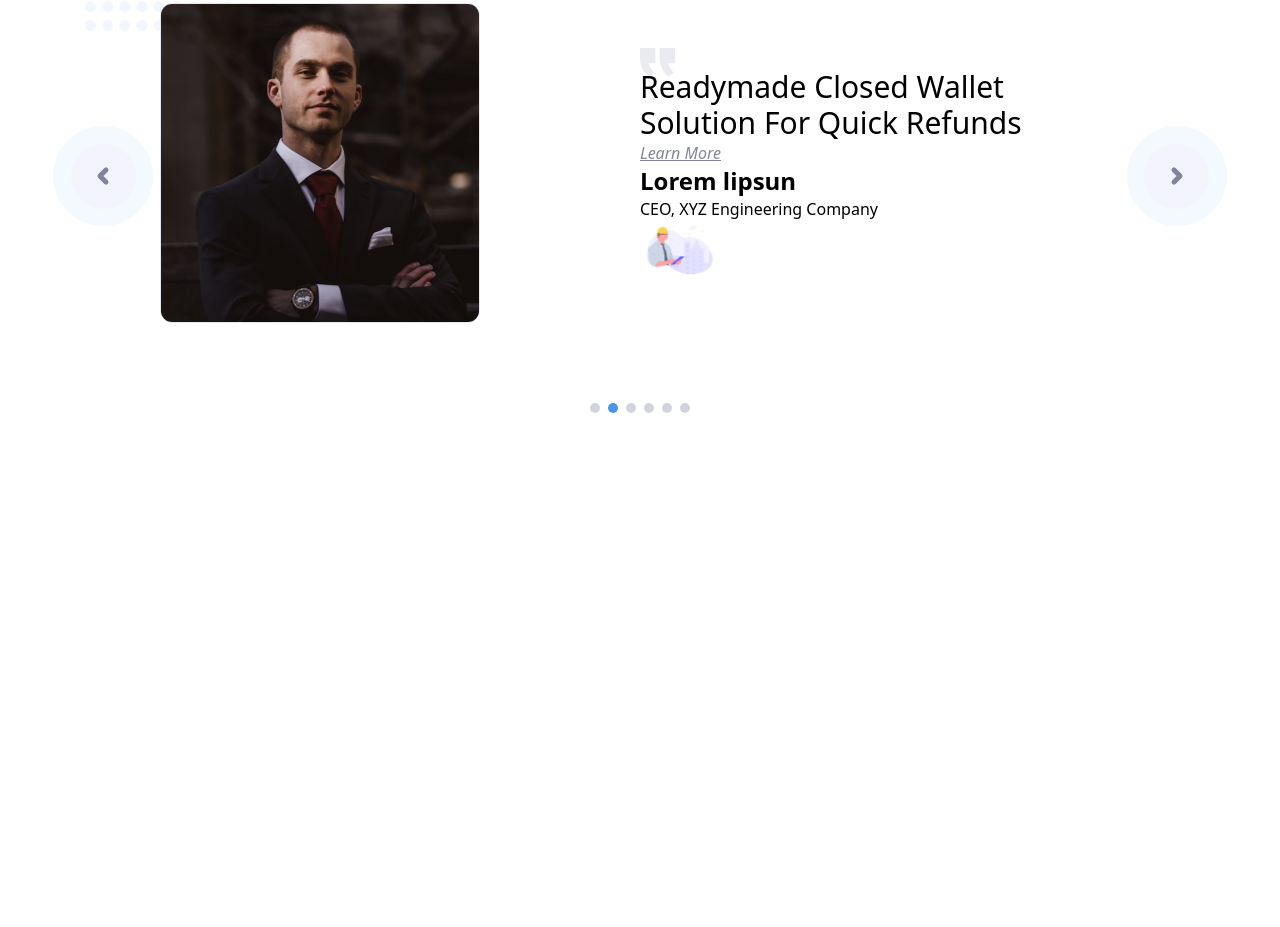
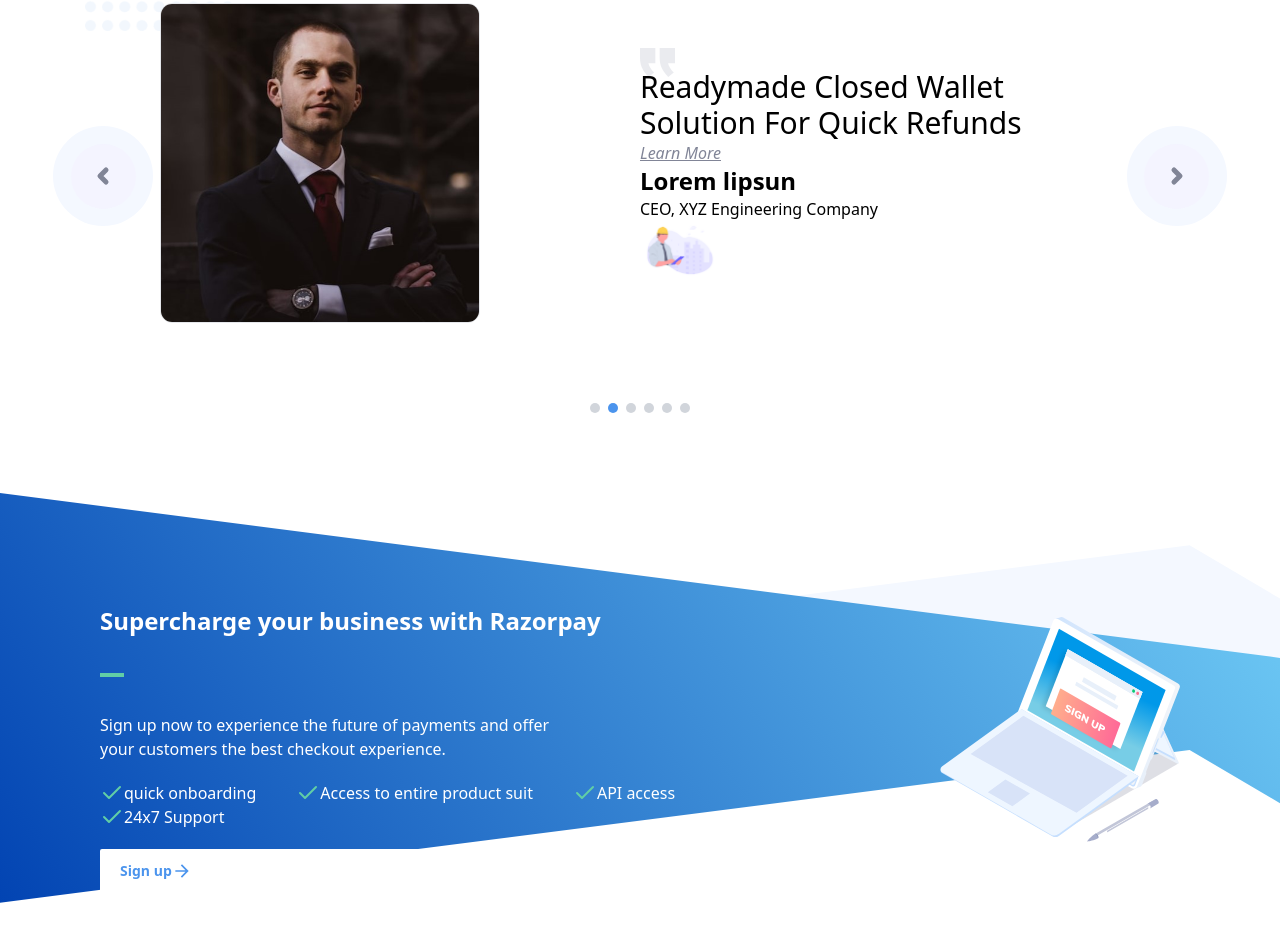
Before and after one commit to abhishekfarande04/razorpay_clone, a plain HTML site: page index.html in a window 1280 px wide. Shown: the part 6201-7128 px from the top of the page. Before the commit the page ends 6718 px from the top, so only its background shows below. Drawn offline with nearby package versions, Linux system fonts and the light colour scheme.

Commit message:
Update index.html

```diff
--- a/index.html
+++ b/index.html
@@ -7,7 +7,12 @@
     <script src="https://cdn.tailwindcss.com"></script>
     <script src="https://unpkg.com/feather-icons"></script>
     <title>razor</title>
+
+
     <style>
+        .ctasection {
+            background-size: 100% 100%;
+        }
         .corefeaturesection{
             background-size: 100% 100%;
             padding-top: 12rem;
@@ -941,29 +946,50 @@
         </div>
     </section>
     <!-- CTA -->
-    <section>
+    <section class="relative">
+        <img src="./razorpayclone3/images/CTABg.svg" alt="" class="w-full bg-no-repeat bg-cover absolute items-center ctasection">
         <!-- main -->
-        <div>
+        <div class="w-11/12 max-w-[1080px] relative flex flex-row items-center justify-between space-x-20 mx-auto pt-16">
             <!-- left -->
-            <div>
-                <h2></h2>
-                <div></div>
-                <p></p>
-                <ul>
-                    <li>
-                        <i></i>
-                        <span></span>
+            <div class="flex flex-col gap-5 mt-12 max-w-[600px]">
+                <h2 class="font-mullish font-bold text-2xl text-white">
+                    Supercharge your business with Razorpay</h2>
+                <div class="w-6 h-1 bg-[#61cea6] my-4"></div>
+                <p class="font-mullish text-white ">Sign up now to experience the future of payments and offer<br>your customers the best checkout experience.</p>
+                <ul class="flex flex-row gap-x-10 text-white flex-wrap">
+                    <li class="font-mullish text-white flex flex-row">
+                        <i data-feather="check" class="text-[#61cea6]"></i>
+                        <span>quick onboarding</span>
                     </li>
-                    <li></li>
-                    <li></li>
-                    <li></li>
+                    <li class="font-mullish text-white flex flex-row">
+                        <i data-feather="check" class="text-[#61cea6]"></i>
+                        <span>Access to entire product suit</span>
+                    </li>
+                    <li class="font-mullish text-white flex flex-row">
+                        <i data-feather="check" class="text-[#61cea6]"></i>
+                        <span>API access</span>
+                    </li>
+                    <li class="font-mullish text-white flex flex-row">
+                        <i data-feather="check" class="text-[#61cea6]"></i>
+                        <span>24x7 Support</span>
+                    </li>
                 </ul>
-                <button>
-
+                <button class="bg-white min-w-[32px] font-mullish font-bold text-sm text-[#4b94ed] flex rounded-sm items-center hover:text-[#0b72e7] duration-200 transition-all py-3 px-5">
+                    Sign up
+                    <svg
+                                    viewBox="0 0 24 24"
+                                    focusable="false"
+                                    class="w-[20px] h-[20px] "
+                                  >
+                                    <path
+                                      fill="currentColor"
+                                      d="M12 4l-1.41 1.41L16.17 11H4v2h12.17l-5.58 5.59L12 20l8-8z"
+                                    ></path>
+                     </svg>
                 </button>
             </div>
             <!-- right -->
-
+            <img src="./razorpayclone3/images/ctaImg.svg" alt="" width="240px" height="282px" class="mt-2">
 
         </div>
     </section>
```
